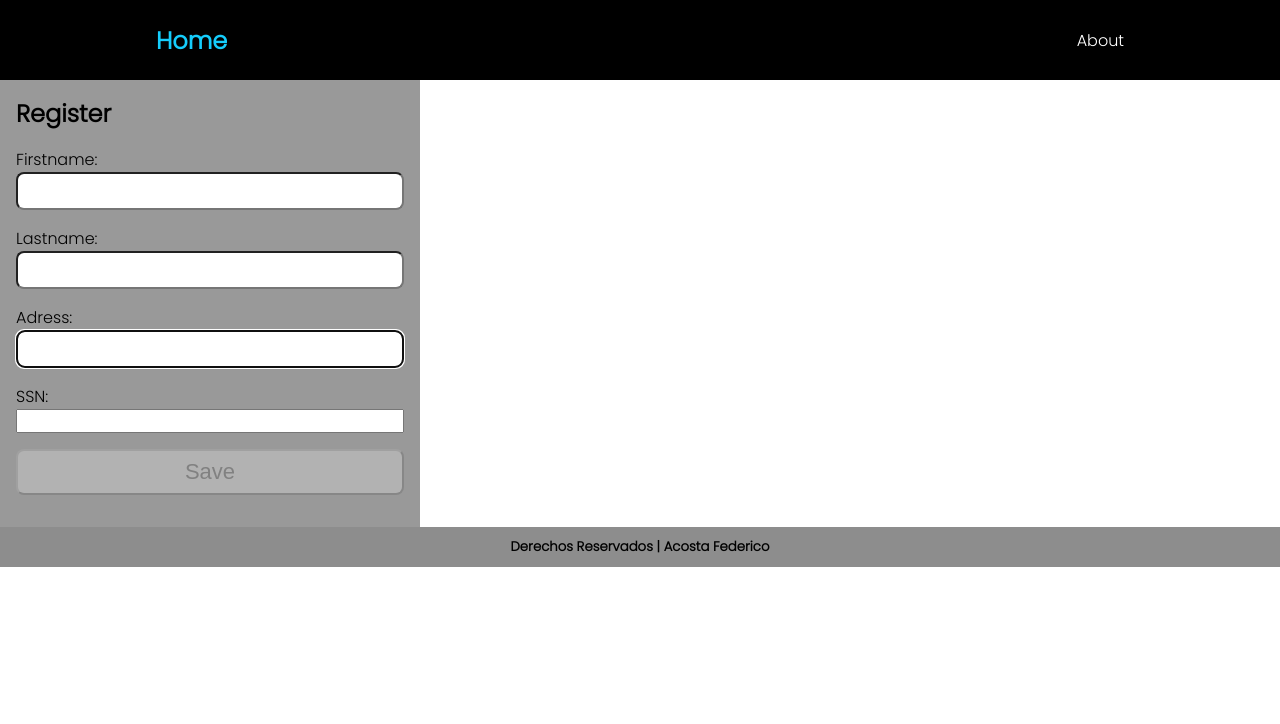
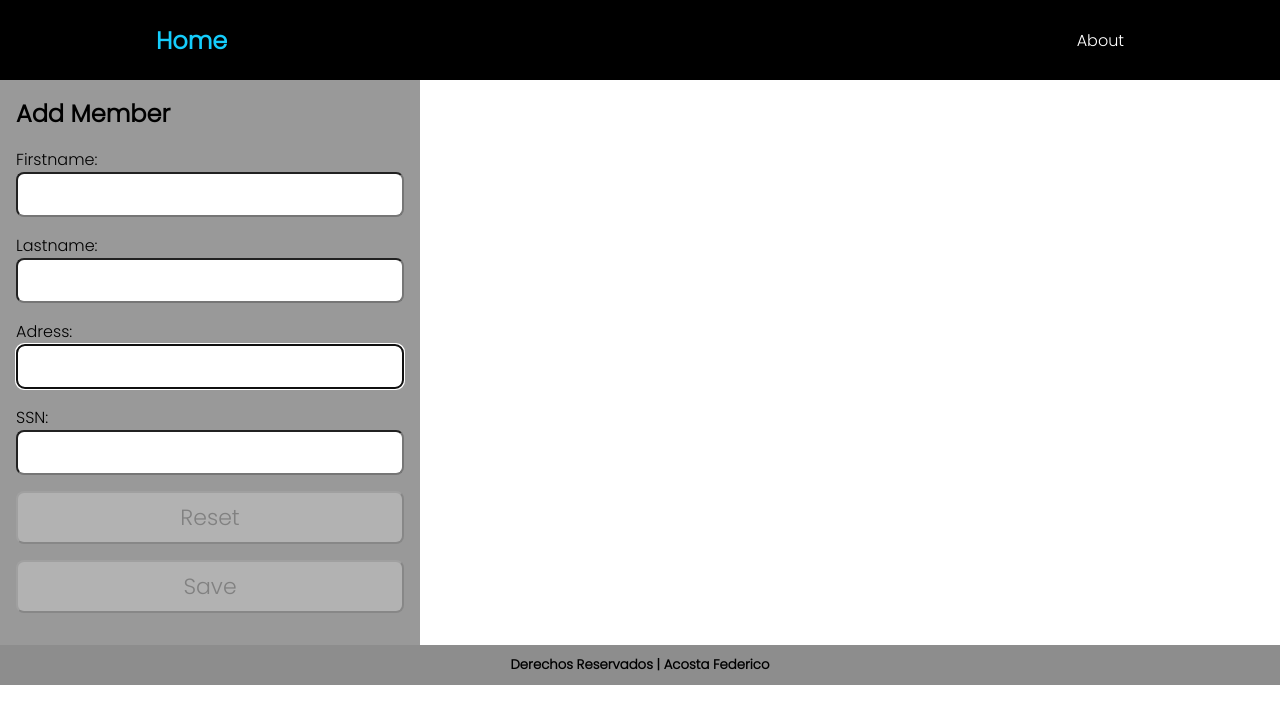
Before and after one commit to FedericoAcostaDev/challenge, a React (Create React App) app: page / in a window 1280 px wide. Shown: the top 724 px of the page. Built offline with nearby package versions, Linux system fonts and the light colour scheme.

Commit message:
refining form

```diff
--- a/src/components/Form/Form.css
+++ b/src/components/Form/Form.css
@@ -23,10 +23,9 @@ a:visited {
 }
 
 input[type="text"],
-input[type="password"],
+input[type="numbers"],
 button,
 textarea {
-  font-family: "Nunito", sans-serif;
   font-size: 22px;
   padding: 0.25rem;
   border-radius: 0.5rem;
--- a/src/components/Form/Form.js
+++ b/src/components/Form/Form.js
@@ -98,7 +98,7 @@ const Form = () => {
           >
             {errMsg}
           </p>
-          <h1>Register</h1>
+          <h1>Add Member</h1>
           <form>
             <label htmlFor="firstname">
               Firstname:
@@ -220,7 +220,7 @@ const Form = () => {
               />
             </label>
             <input
-              type="ssn"
+              type="numbers"
               id="ssn"
               onChange={(e) => setPwd(e.target.value)}
               value={pwd}
@@ -235,19 +235,15 @@ const Form = () => {
               className={pwdFocus && !validPwd ? "instructions" : "offscreen"}
             >
               <FontAwesomeIcon icon={faInfoCircle} />
-              8 to 24 characters.
+              Format ###-##-####
               <br />
-              Must include uppercase and lowercase letters, a number and a
-              special character.
-              <br />
-              Allowed special characters:{" "}
-              <span aria-label="exclamation mark">!</span>{" "}
-              <span aria-label="at symbol">@</span>{" "}
-              <span aria-label="hashtag">#</span>{" "}
-              <span aria-label="dollar sign">$</span>{" "}
-              <span aria-label="percent">%</span>
+              Must include numbers separated with (-).
             </p>
-
+            <button
+              disabled={!firstName || !lastName || !validPwd ? true : false}
+            >
+              Reset
+            </button>
             <button
               disabled={!firstName || !lastName || !validPwd ? true : false}
             >
```
